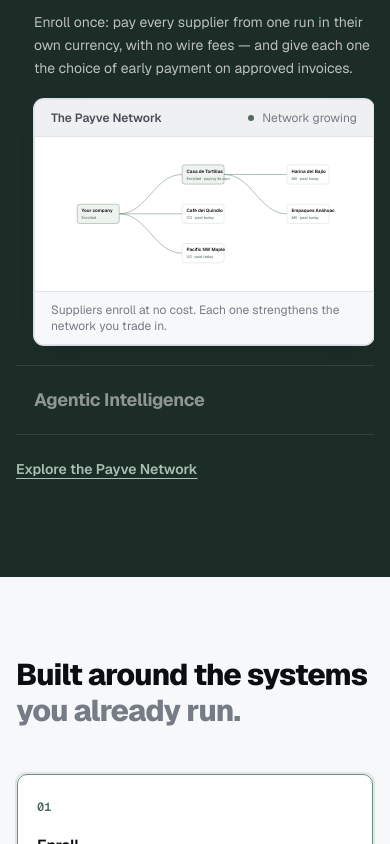
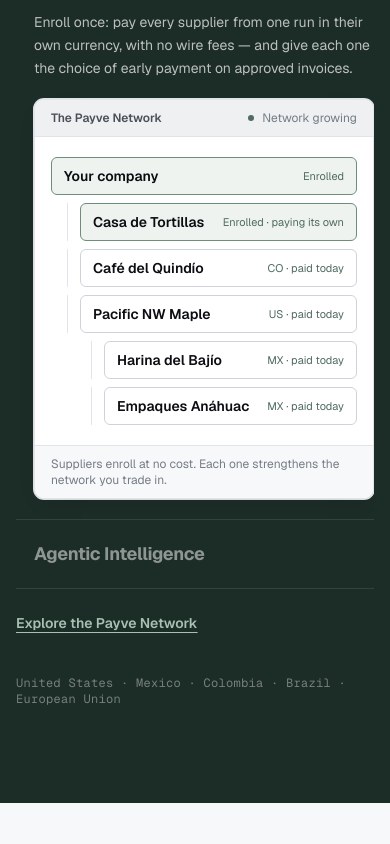
Before and after one commit to aarcher4/payve-landing, a Next.js app: page / in a window 390 px wide. Shown: the part 1320-2164 px from the top of the page. Built offline with nearby package versions, Linux system fonts and the light colour scheme.

Commit message:
goal-loop iter 9: apply round-1 must-fixes (cascade mobile, footer, corridor band, FlowLine)
Co-Authored-By: Claude Fable 5 <noreply@anthropic.com>
Claude-Session: https://claude.ai/code/session_01JosAavG95bfCZxHWgiLLvX

```diff
--- a/app/components/home/ProductTour.tsx
+++ b/app/components/home/ProductTour.tsx
@@ -109,6 +109,9 @@ export default function ProductTour() {
             >
               {current.linkLabel}
             </Link>
+            <p className="mt-10 font-mono text-xs tracking-wide text-white/40">
+              United States · Mexico · Colombia · Brazil · European Union
+            </p>
           </div>
 
           {/* Demo panel, desktop */}
--- a/app/components/site/ProductPage.tsx
+++ b/app/components/site/ProductPage.tsx
@@ -213,7 +213,7 @@ export function CrossSell({
   return (
     <section className="mx-auto max-w-6xl px-4 py-14 sm:px-6">
       <Reveal>
-        <span className="t-eyebrow text-sage-600">One platform</span>
+        <span className="t-eyebrow text-sage-600">One network</span>
         <div className="mt-4 flex flex-wrap gap-x-10 gap-y-3">
           {links.map((l) => (
             <Link
--- a/app/components/site/SiteFooter.tsx
+++ b/app/components/site/SiteFooter.tsx
@@ -16,7 +16,7 @@ export default function SiteFooter() {
               className="h-8 w-auto"
             />
             <p className="mt-3 max-w-xs text-sm leading-relaxed text-ink-3">
-              Payments, early pay, and agents for supply chain trade.
+              The payment network for supply chain trade.
             </p>
           </div>
           {footerColumns.map((col) => (
--- a/app/components/site/network.tsx
+++ b/app/components/site/network.tsx
@@ -76,12 +76,12 @@ type CascadeNode = {
 };
 
 const NODES: CascadeNode[] = [
-  { id: "you", label: "Your company", sub: "Enrolled", x: 60, y: 130, tier: 1 },
+  { id: "you", label: "Your company", sub: "Enrolled", x: 40, y: 130, tier: 1 },
   { id: "casa", label: "Casa de Tortillas", sub: "MX · paid today", x: 300, y: 40, tier: 2 },
   { id: "quindio", label: "Café del Quindío", sub: "CO · paid today", x: 300, y: 130, tier: 2 },
   { id: "maple", label: "Pacific NW Maple", sub: "US · paid today", x: 300, y: 220, tier: 2 },
-  { id: "harina", label: "Harina del Bajío", sub: "MX · paid today", x: 540, y: 40, tier: 3 },
-  { id: "empaques", label: "Empaques Anáhuac", sub: "MX · paid today", x: 540, y: 130, tier: 3 },
+  { id: "harina", label: "Harina del Bajío", sub: "MX · paid today", x: 560, y: 40, tier: 3 },
+  { id: "empaques", label: "Empaques Anáhuac", sub: "MX · paid today", x: 560, y: 130, tier: 3 },
 ];
 
 const EDGES: Array<{ from: string; to: string; appearAt: number }> = [
@@ -117,11 +117,12 @@ export function CascadeFlow() {
             <span className="absolute h-2.5 w-2.5 animate-ping rounded-full bg-sage-400 opacity-50" />
             <span className="h-1.5 w-1.5 rounded-full bg-sage-600" />
           </span>
-          {step < 2 ? "Suppliers unlocked" : "Network growing"}
+          {step < 1 ? "Enrolled" : step < 2 ? "Suppliers unlocked" : "Network growing"}
         </span>
       </div>
 
-      <div className="px-4 py-5">
+      {/* Desktop/tablet: the cascade as a left-to-right diagram */}
+      <div className="hidden px-4 py-5 sm:block">
         <svg viewBox="0 0 700 260" className="w-full" role="img" aria-label="When your company enrolls, your suppliers are paid instantly; when a supplier enrolls, its own suppliers unlock too.">
           {EDGES.map((e) => {
             const a = nodeById[e.from];
@@ -130,7 +131,7 @@ export function CascadeFlow() {
             return (
               <motion.path
                 key={`${e.from}-${e.to}`}
-                d={`M ${a.x + 96} ${a.y} C ${a.x + 160} ${a.y}, ${b.x - 64} ${b.y}, ${b.x} ${b.y}`}
+                d={`M ${a.x + 118} ${a.y} C ${a.x + 178} ${a.y}, ${b.x - 60} ${b.y}, ${b.x} ${b.y}`}
                 stroke={on ? "var(--sage-500)" : "var(--hairline)"}
                 strokeWidth="1.25"
                 fill="none"
@@ -152,24 +153,24 @@ export function CascadeFlow() {
               >
                 <rect
                   x={n.x}
-                  y={n.y - 22}
-                  width="96"
-                  height="44"
+                  y={n.y - 26}
+                  width="118"
+                  height="52"
                   rx="6"
                   fill={enrolled ? "var(--sage-50)" : "var(--paper-elev)"}
                   stroke={enrolled ? "var(--sage-500)" : "var(--hairline-2)"}
                   strokeWidth="1"
                 />
                 <text
-                  x={n.x + 10}
-                  y={n.y - 4}
-                  fontSize="10.5"
+                  x={n.x + 11}
+                  y={n.y - 5}
+                  fontSize="12"
                   fontWeight="600"
                   fill="var(--ink-1)"
                 >
                   {n.label}
                 </text>
-                <text x={n.x + 10} y={n.y + 12} fontSize="9" fill={active ? "var(--sage-600)" : "var(--ink-3)"}>
+                <text x={n.x + 11} y={n.y + 13} fontSize="10" fill={active ? "var(--sage-600)" : "var(--ink-3)"}>
                   {enrolled && n.tier !== 1 ? "Enrolled · paying its own" : n.sub}
                 </text>
               </motion.g>
@@ -177,6 +178,40 @@ export function CascadeFlow() {
           })}
         </svg>
       </div>
+
+      {/* Mobile: the same story as a stacked tree (SVG labels don't survive 390px) */}
+      <ul className="space-y-2 px-4 py-5 sm:hidden">
+        {NODES.map((n) => {
+          const active = nodeActive(n);
+          const enrolled = nodeEnrolled(n);
+          return (
+            <motion.li
+              key={n.id}
+              initial={false}
+              animate={{ opacity: active ? 1 : 0.3 }}
+              transition={{ duration: 0.5 }}
+              className={
+                n.tier === 1
+                  ? ""
+                  : n.tier === 2
+                    ? "ml-4 border-l border-hairline pl-3"
+                    : "ml-10 border-l border-hairline pl-3"
+              }
+            >
+              <span
+                className={`flex items-center justify-between gap-2 rounded-md border px-3 py-2 ${
+                  enrolled ? "border-sage-500 bg-sage-50" : "border-hairline-2 bg-paper-elev"
+                }`}
+              >
+                <span className="min-w-0 truncate text-sm font-semibold text-ink-1">{n.label}</span>
+                <span className={`shrink-0 text-[11px] ${active ? "text-sage-600" : "text-ink-3"}`}>
+                  {enrolled && n.tier !== 1 ? "Enrolled · paying its own" : n.sub}
+                </span>
+              </span>
+            </motion.li>
+          );
+        })}
+      </ul>
 
       <div className="border-t border-hairline bg-paper px-4 py-2.5 text-xs text-ink-3">
         Suppliers enroll at no cost. Each one strengthens the network you trade in.
--- a/app/products/network/page.tsx
+++ b/app/products/network/page.tsx
@@ -8,7 +8,7 @@ import {
 } from "../../components/site/ProductPage";
 import ValueList from "../../components/site/ValueList";
 import { EarlyPayDemo, PaymentsDemo, AgentsDemo } from "../../components/home/demos";
-import { CascadeFlow, CorridorStrip } from "../../components/site/network";
+import { CascadeFlow, CorridorStrip, FlowLine } from "../../components/site/network";
 
 export const metadata: Metadata = {
   title: "The Payve Network",
@@ -44,8 +44,12 @@ export default function NetworkPage() {
         </p>
       </SplitSection>
 
-      <section className="mx-auto max-w-6xl px-4 sm:px-6">
-        <CorridorStrip />
+      <section className="mx-auto max-w-6xl px-4 pb-2 sm:px-6">
+        <FlowLine className="h-10 w-full" />
+        <span className="t-eyebrow mt-5 block">Five corridors, one network</span>
+        <div className="mt-4">
+          <CorridorStrip />
+        </div>
       </section>
 
       <SplitSection
```
Also changed, not shown: .goal-loop/PROGRESS.md.
